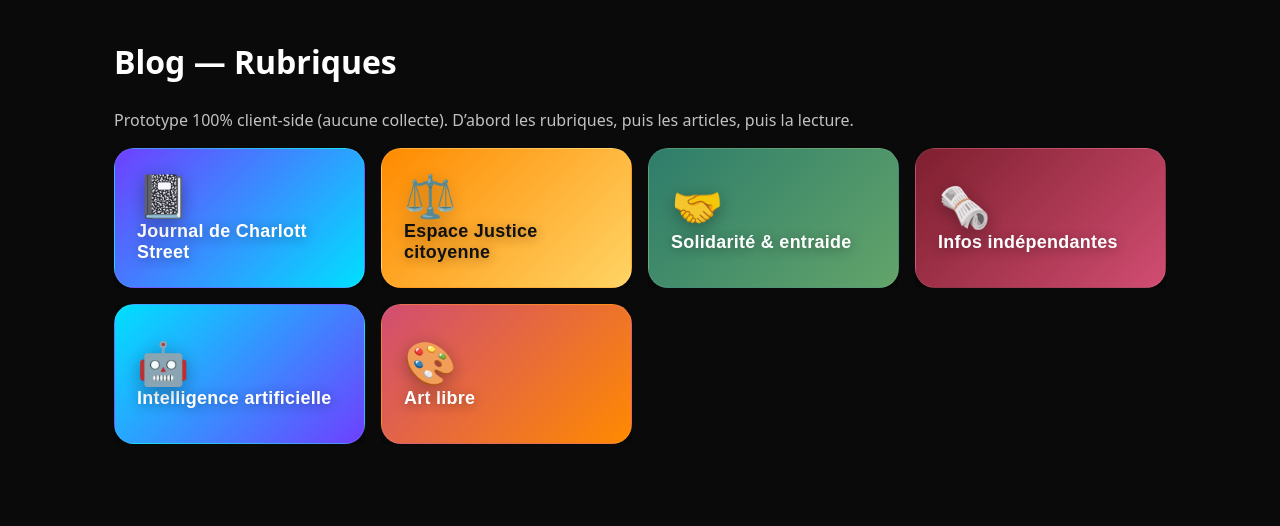
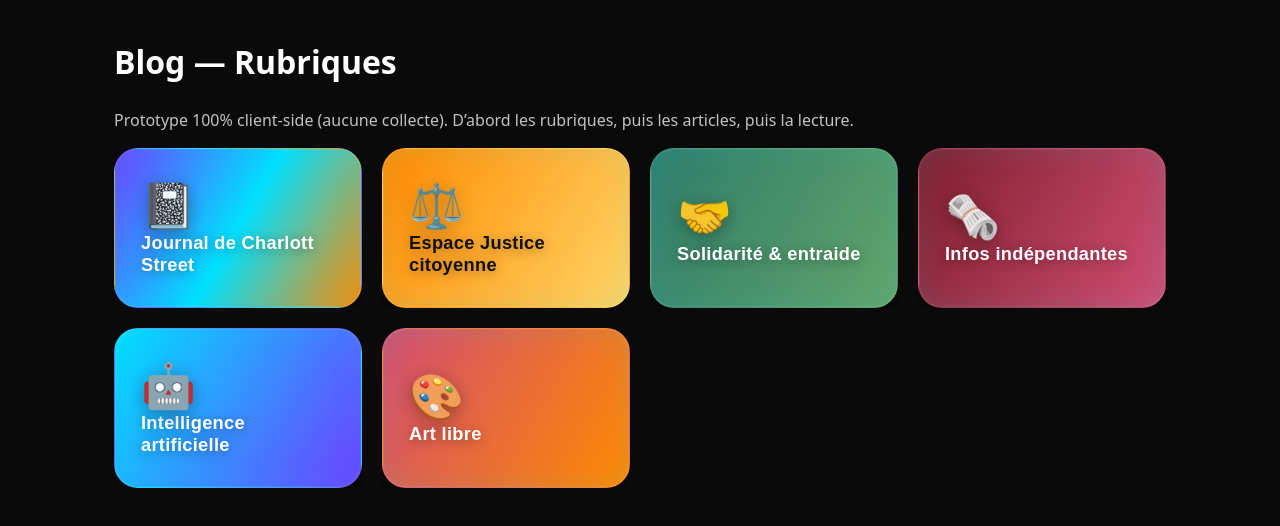
Before and after one commit to joaiio/csc-mvp, a plain HTML site: page blog.html in a window 1280 px wide. Shown: the part 72-598 px from the top of the page. Drawn offline with Linux system fonts and the light colour scheme; a script that the page names is missing.

Commit message:
style(blog): tuiles dégradées animées (inline) + script autonome

```diff
--- a/blog.html
+++ b/blog.html
@@ -2,47 +2,105 @@
 <head>
   <meta charset="utf-8"/><meta name="viewport" content="width=device-width"/>
   <title>Blog — Charlott’ Street Club</title>
+
+  <!-- feuille globale du site -->
   <link rel="stylesheet" href="./styles.css"/>
+
+  <!-- (ok de laisser si tu l'as déjà, mais on n'en dépend plus) -->
   <link rel="stylesheet" href="./styles-blog.css?v=1">
-  <style>
-    /* === Styles spécifiques au blog (isolés, non intrusifs) === */
-    .hidden{display:none !important;}
 
+  <!-- OVERRIDES INLINE = priorité max (dégradés animés, look street/neon) -->
+  <style id="blog-overrides">
+    :root{
+      /* palette extra, en plus de celles déjà dans styles.css */
+      --c-rose:#D14D72;
+      --c-gold:#FFD465;
+      --c-turq:#00E0FF;
+      --c-orange:#FF8A00;
+      --c-vert-2:#63A46A;
+
+      /* dégradés Charlott’ par rubrique (mélange avec tes iris/grenat/vert) */
+      --grad-journal:  linear-gradient(120deg, var(--c-iris-1), var(--c-turq), var(--c-iris-3));
+      --grad-justice:  linear-gradient(120deg, var(--c-orange), var(--c-gold));
+      --grad-entraide: linear-gradient(120deg, var(--c-vert), var(--c-vert-2));
+      --grad-infos:    linear-gradient(120deg, var(--c-grenat), var(--c-rose));
+      --grad-ia:       linear-gradient(120deg, var(--c-turq), var(--c-iris-1));
+      --grad-art:      linear-gradient(120deg, var(--c-rose), var(--c-orange));
+    }
+
+    /* helpers locaux */
+    .hidden{ display:none !important; }
+
+    /* grille des tuiles */
     .cats-grid{
-      display:grid; gap:16px;
+      display:grid; gap:20px;
       grid-template-columns: repeat(auto-fit, minmax(220px, 1fr));
       margin: 12px 0 20px;
     }
+
+    /* TUile : angle coupé + glow interne + dégradé animé */
     .cat-card{
       position:relative; overflow:hidden; cursor:pointer;
-      border-radius:20px; border:1px solid rgba(255,255,255,.08);
-      padding:22px; min-height:140px; text-align:left; color:#fff;
-      box-shadow: var(--shadow, 0 10px 30px rgba(0,0,0,.35));
-      transform: translateY(0); transition: transform .15s ease, box-shadow .2s ease;
-      background: linear-gradient(135deg,#1c1c1c,#0e0e0e);
+      border-radius:24px; padding:26px; min-height:160px; text-align:left; color:#fff;
+      border:1px solid rgba(255,255,255,.08);
+      /* base (sera surchargée par variantes) */
+      background: var(--grad-journal) !important;
+      background-size: 260% 260% !important;
+      animation: cscHolo 16s linear infinite !important;
+      box-shadow:
+        0 14px 40px rgba(0,0,0,.35),
+        0 0 0 1px rgba(255,255,255,.06) inset,
+        0 0 30px rgba(0,224,255,.12) inset !important;
+      /* coupe “street” sur le coin droit */
+      clip-path: polygon(0 0, 96% 0, 100% 10%, 100% 100%, 0 100%) !important;
+      transform: translateY(0);
+      transition: transform .18s ease, box-shadow .25s ease, clip-path .25s ease;
     }
-    .cat-card .emoji{ font-size:42px; display:block; opacity:.95; }
-    .cat-card .title{ margin-top:8px; font-weight:900; font-size:1.12rem; letter-spacing:.3px; }
-    .cat-card:hover{ transform: translateY(-3px); box-shadow: 0 18px 40px rgba(0,0,0,.35); }
+    .cat-card .emoji{ font-size:44px; display:block; opacity:.95; text-shadow:0 4px 18px rgba(0,0,0,.35); }
+    .cat-card .title{ margin-top:10px; font-weight:900; font-size:1.14rem; letter-spacing:.3px; text-shadow:0 2px 12px rgba(0,0,0,.35); }
 
-    /* Variantes palette CSC */
-    .cat--journal  { background: linear-gradient(135deg,#6E40FF,#00E0FF); }
-    .cat--justice  { background: linear-gradient(135deg,#FF8A00,#FFD465); color:#111; }
-    .cat--entraide { background: linear-gradient(135deg,#2E7D6B,#63A46A); }
-    .cat--infos    { background: linear-gradient(135deg,#7E1F2E,#D14D72); }
-    .cat--ia       { background: linear-gradient(135deg,#00E0FF,#6E40FF); }
-    .cat--art      { background: linear-gradient(135deg,#D14D72,#FF8A00); }
+    .cat-card:hover{
+      transform: translateY(-4px);
+      box-shadow:
+        0 24px 60px rgba(0,0,0,.45),
+        0 0 0 1px rgba(255,255,255,.10) inset,
+        0 0 42px rgba(255,255,255,.08) inset !important;
+      clip-path: polygon(0 0, 94% 0, 100% 12%, 100% 100%, 0 100%) !important;
+    }
 
+    /* alternance du sens du dégradé pour un effet vivant */
+    .cats-grid .cat-card:nth-child(even){ animation-direction: reverse !important; }
+
+    /* variantes (couleurs Charlott’) */
+    .cat--journal  { background: var(--grad-journal) !important; }
+    .cat--justice  { background: var(--grad-justice) !important; color:#111 !important; }
+    .cat--entraide { background: var(--grad-entraide) !important; }
+    .cat--infos    { background: var(--grad-infos) !important; }
+    .cat--ia       { background: var(--grad-ia) !important; }
+    .cat--art      { background: var(--grad-art) !important; }
+
+    /* section liste / lecture */
     .post-view .cover{ width:100%; height:auto; border-radius:12px; margin:.6rem 0; }
     .back-link{ display:inline-block; margin:.2rem 0 .6rem; }
-
     .toolbar{ display:flex; flex-wrap:wrap; gap:.8rem; align-items:center; justify-content:space-between; margin: .5rem 0 1rem; }
     .search{ display:flex; gap:.5rem; align-items:center; }
     .search input{ border:1px solid rgba(255,255,255,.35); padding:.5rem .7rem; border-radius:.6rem; min-width:260px; }
     .button.is-saved{ border-color:#2E7D6B; color:#2E7D6B; }
+
+    /* animation du dégradé */
+    @keyframes cscHolo{
+      0%{background-position:0% 50%}
+      50%{background-position:100% 50%}
+      100%{background-position:0% 50%}
+    }
+    /* accessibilité : coupe l’anim si l’utilisateur préfère */
+    @media (prefers-reduced-motion: reduce){
+      .cat-card{ animation:none !important; background-size:auto !important; }
+    }
   </style>
 </head>
-<body>
+
+<body data-page="blog">
 <header class="topbar"><nav class="topbar-nav">
   <div class="brand"><img src="./assets/logo-hero.png" alt="Logo CSC"/><span>Charlott’ Street Club</span></div>
   <a class="nav" href="./index.html">Accueil</a>
@@ -80,8 +138,8 @@
   </section>
 </main>
 
+<!-- Données embarquées (zéro 404) -->
 <script>
-/* === Données embarquées (on évite tout 404 ce soir) === */
 const BLOG_DATA = {
   categories: [
     {id:"journal",  name:"Journal de Charlott Street", emoji:"📓"},
@@ -100,8 +158,10 @@ const BLOG_DATA = {
     {slug:"art-libre-affiches-70s", title:"Affiches libres (style 70’s)", excerpt:"Un kit d’affiches réutilisables.", date:"2025-10-25", author:"CSC - Studio", category:"art", tags:["affiches","assets"], cover:"./assets/cover_art.png", body:"<p>Télécharge, imprime, colle&nbsp;: des visuels libres sous licence Creative Commons. QR vers le manifeste.</p>"}
   ]
 };
+</script>
 
-/* === Script (autonome) === */
+<!-- Script autonome : tuiles → liste → lecture (+ favoris) -->
+<script>
 const state = { data: BLOG_DATA, favs: new Set(JSON.parse(localStorage.getItem('csc_blog_favs_v1')||'[]')), cat:null, q:'', showFavs:false };
 const els = { catGrid:null, postSection:null, postGrid:null, postView:null, back:null, q:null, btnFavs:null, count:null, currentCat:null };
 function saveFavs(){ localStorage.setItem('csc_blog_favs_v1', JSON.stringify([...state.favs])); }
@@ -171,9 +231,16 @@ function renderPosts(){
       </div>
     </article>`).join('') || '<div class="card">Aucun article dans cette rubrique…</div>';
 
-  els.postGrid.querySelectorAll('[data-fav]').forEach(b=>b.addEventListener('click', ()=>{ const s=b.dataset.fav; state.favs.has(s)?state.favs.delete(s):state.favs.add(s); saveFavs(); renderPosts(); }));
-  els.postGrid.querySelectorAll('[data-read]').forEach(b=>b.addEventListener('click', ()=>{ const s=b.dataset.read; const p=state.data.posts.find(x=>x.slug===s); showPost(p); }));
-  els.postGrid.querySelectorAll('[data-copy]').forEach(a=>a.addEventListener('click', e=>{ e.preventDefault(); const s=a.dataset.copy; const u=new URL(location.href); u.searchParams.set('p',s); navigator.clipboard.writeText(u.toString()); a.classList.add('pulse'); setTimeout(()=>a.classList.remove('pulse'),300); }));
+  els.postGrid.querySelectorAll('[data-fav]').forEach(b=>b.addEventListener('click', ()=>{
+    const s=b.dataset.fav; state.favs.has(s)?state.favs.delete(s):state.favs.add(s); saveFavs(); renderPosts();
+  }));
+  els.postGrid.querySelectorAll('[data-read]').forEach(b=>b.addEventListener('click', ()=>{
+    const s=b.dataset.read; const p=state.data.posts.find(x=>x.slug===s); showPost(p);
+  }));
+  els.postGrid.querySelectorAll('[data-copy]').forEach(a=>a.addEventListener('click', e=>{
+    e.preventDefault(); const s=a.dataset.copy; const u=new URL(location.href); u.searchParams.set('p',s);
+    navigator.clipboard.writeText(u.toString()); a.classList.add('pulse'); setTimeout(()=>a.classList.remove('pulse'),300);
+  }));
 }
 
 function showPost(post){
@@ -186,11 +253,14 @@ function showPost(post){
       <div class="body">${post.body||''}</div>
     </article>`;
   els.postView.classList.remove('hidden'); els.postGrid.classList.add('hidden');
-  document.getElementById('close-post').addEventListener('click', e=>{ e.preventDefault(); els.postView.classList.add('hidden'); els.postGrid.classList.remove('hidden'); });
+  document.getElementById('close-post').addEventListener('click', e=>{
+    e.preventDefault(); els.postView.classList.add('hidden'); els.postGrid.classList.remove('hidden');
+  });
 }
 
 window.addEventListener('DOMContentLoaded', init);
 </script>
 
+<!-- bouton flottant “Rejoindre l’Agora” (déjà en place dans le site) -->
 <script defer src="./js/cta.js"></script>
 </body></html>
```
